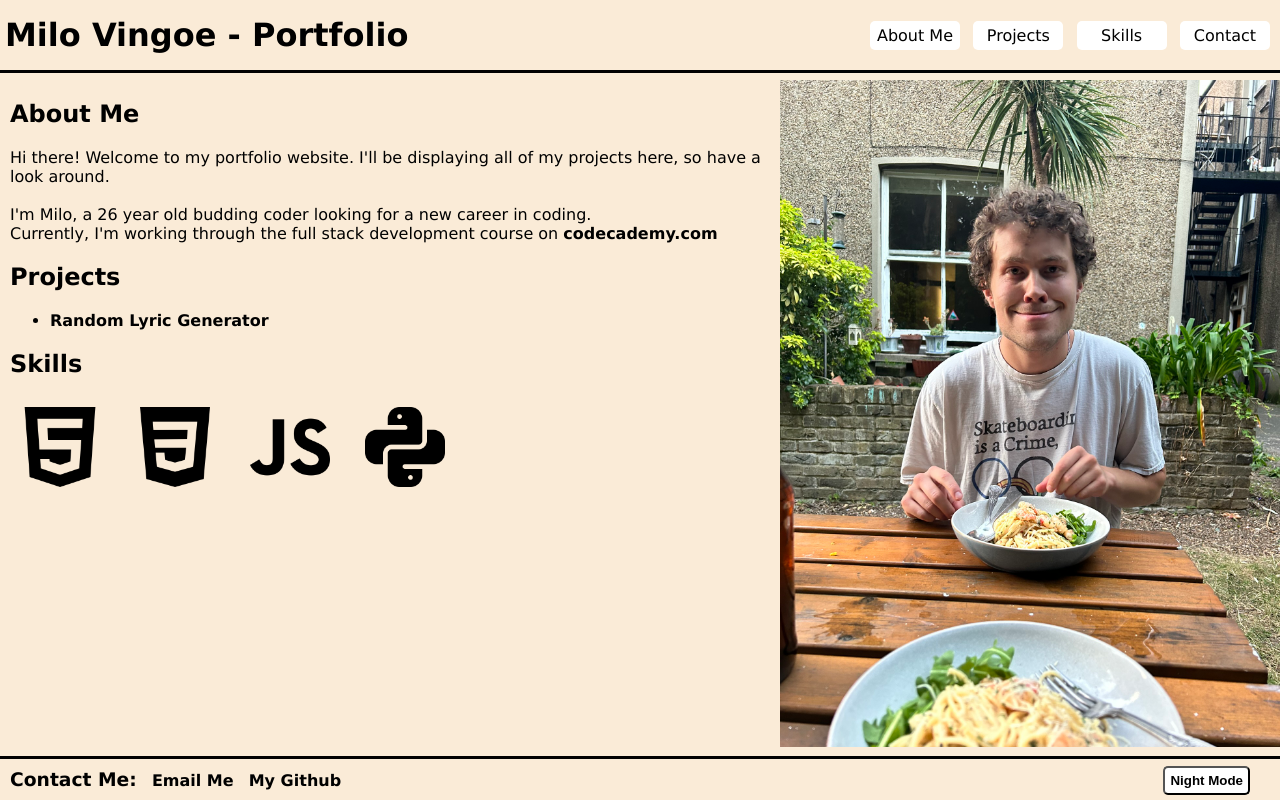
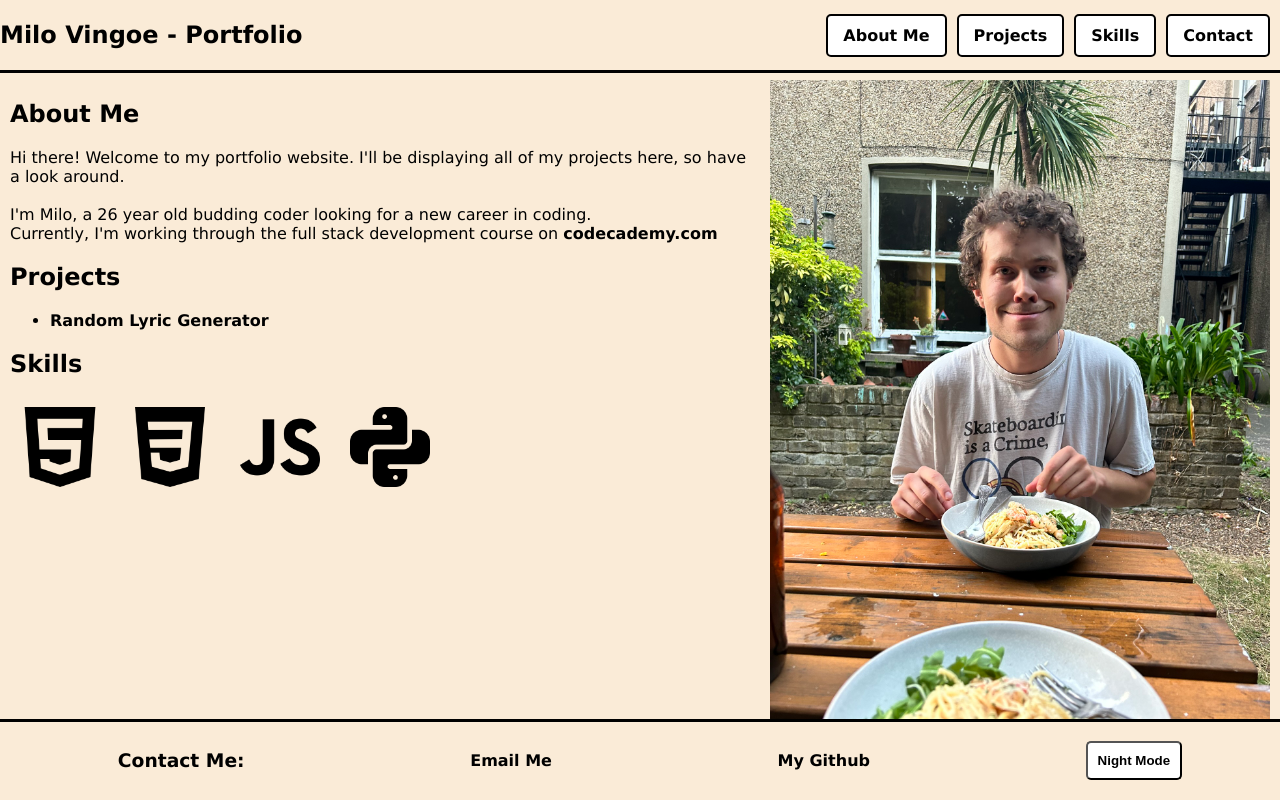
Before and after one commit to milo2098/Portfolio-Website, a plain HTML site: page index.html in a window 1280 px wide. Drawn offline with Linux system fonts and the light colour scheme.

Commit message:
Responsive to different size screens

```diff
--- a/style.css
+++ b/style.css
@@ -1,6 +1,8 @@
 body {
     background-color: antiquewhite;
     font-family: Verdana, Geneva, Tahoma, sans-serif;
+    margin: 0;
+    padding: 0;
 }
 
 body.dark-mode {
@@ -8,32 +10,31 @@ body.dark-mode {
     color: bisque;
 }
 
-html, body {
-    padding: 0;
-    margin: 0;
+/* Header Section */
+header {
+    position: fixed;
+    top: 0;
+    display: flex;
+    justify-content: space-between;
+    align-items: center;
+    height: 70px;
+    width: 100%;
+    left: 0;
+    background-color: antiquewhite;
+    border-bottom: 3px solid black;
+    z-index: 1000;
+    font-weight: bold;
 }
 
-header {
-    overflow: hidden;
-    width: 100%;
-    margin: 0%;
-    display: flex;
-    align-items: center;
-    justify-content: space-between;
-    height: 70px;
-    position: fixed;
-    border-bottom: 3px solid;
-    z-index: 1000;
-}
-
-header.dark-mode {
+body.dark-mode header {
+    background-color: midnightblue;
     border-bottom: 3px solid bisque;
 }
 
 #title {
-    display: inline;
-    border-radius: 5px;
-    padding: 5px;
+    font-size: 1.5em;
+    padding: 10apx;
+
 }
 
 #title.dark-mode {
@@ -41,63 +42,95 @@ header.dark-mode {
 }
 
 #nav-bar {
-    margin-right: 10px;
-    display: inline-flex;
-    float: right;
-    width: 400px;
-    justify-content: space-between;
+    display: flex;
+    gap: 10px;
+    padding: 10px;
 }
 
 #nav-bar a {
+    padding: 10px 15px;
+    background-color: white;
+    color: black;
+    text-decoration: none;
     border-radius: 5px;
-    padding: 5px;
-    display: inline-flex;
-    width: 80px;
-    justify-content: center;
-    background-color: white;
-    text-decoration: none;
-    text-align: center;
-    color: black;
+    transition: all 0.3s ease;
+    border: solid 2px black;
 }
 
 #nav-bar a:hover {
-    width: 100px;
-    font-weight: bold;
+    background-color: lightgray;
     border: 1px solid black;
 }
 
+/* Responsive header for smaller screens */
+@media (max-width: 768px) {
+    header {
+        flex-direction: column;
+        align-items: center;
+        padding: 10px;
+        height: auto;
+        position: relative;
+
+    }
+    #nav-bar {
+        width: auto;
+        padding: 0;
+        align-items: center;
+    }
+    #nav-bar a {
+        width: auto;
+        padding: 15px 0;
+        text-align: left;
+        padding: 5px;
+    }
+}
+
+/* Main Section */
 main {
     padding-top: 80px;
     padding-left: 10px;
-    display: block;
+    padding-right: 10px;
+
 }
 
-#headshot {
-    width: 500px;
-    float: right;
-    display: inline;
+@media (max-width: 768px) {
+    main {
+        padding-top: 5px;
+        display: flex;
+        align-items: center;
+        flex-direction: column;
+    }
 }
 
-footer {
-    position: fixed;
-    bottom: 0;
+/* Headshot Image */
+#headshot {
     width: 100%;
-    padding: 10px;
-    display: block;
-    z-index: 1000;
-    background-color: antiquewhite;
-    border-top: solid 3px black;
+    max-width: 500px;
+    height: auto;
+    float: right;
+    margin-left: 10px;
 }
 
-body.dark-mode footer{
-    background-color: midnightblue;
-    border-top: solid 3px bisque;
+/* Make headshot responsive */
+@media (max-width: 768px) {
+    #headshot {
+        float: none;
+        width: 100%;
+        margin: 20px 0;
+    }
 }
 
+/* Skills Section */
+#skills-images {
+    display: flex;
+    flex-wrap: wrap;
+    gap: 10px;
+}
 
 #skills-images img {
-    height: 80px;
-    margin-right: 10px;
+    width: 100%;
+    max-width: 80px;
+    height: auto;
     padding: 10px;
 }
 
@@ -106,29 +139,30 @@ body.dark-mode #skills-images img {
     border-radius: 5px;
 }
 
-main a {
+/* Footer Section */
+footer {
+    position: fixed;
+    bottom: 0;
+    width: 100%;
+    background-color: antiquewhite;
+    padding: 10px;
+    border-top: 3px solid black;
+    display: flex;
+    justify-content: space-around;
+    align-items: center;
+    z-index: 1000;
+}
+
+body.dark-mode footer {
+    background-color: midnightblue;
+    border-top: 3px solid bisque;
+}
+
+footer a {
+    margin-left: 10px;
     font-weight: bold;
     text-decoration: none;
     color: black;
-}
-
-body.dark-mode main a {
-    color: bisque;
-}
-
-main a:hover {
-    text-decoration: underline;
-}
-
-#project-links a {
-    list-style: decimal;
-}
-
-footer a {
-    font-weight: bold;
-    text-decoration: none;
-    color: black;
-    margin-left: 10px;
 }
 
 body.dark-mode footer a {
@@ -139,19 +173,42 @@ footer a:hover {
     text-decoration: underline;
 }
 
-#contact {
-    display: inline;
+/* Responsive footer */
+@media (max-width: 768px) {
+    footer {
+        gap: 10px;
+        position: relative;
+        margin-top: 5px;
+    }
 }
 
+/* Night Mode Toggle Button */
 #night-mode-toggle {
-    float: right;
+    bottom: 20px;
+    right: 20px;
+    padding: 10px;
+    background-color: white;
     border-radius: 5px;
-    margin-right: 20px;
-    padding: 5px;
     font-weight: bold;
-    background-color: white;
-    position: fixed;
-    bottom: 5px;
-    right: 10px;
     z-index: 1001;
 }
+
+#night-mode-toggle:hover {
+    background-color: lightgray;
+    font-weight:900;
+}
+
+/* General Links */
+main a, footer a {
+    text-decoration: none;
+    font-weight: bold;
+    color: black;
+}
+
+main a:hover, footer a:hover {
+    text-decoration: underline;
+}
+
+body.dark-mode main a {
+    color: bisque;
+}
```
